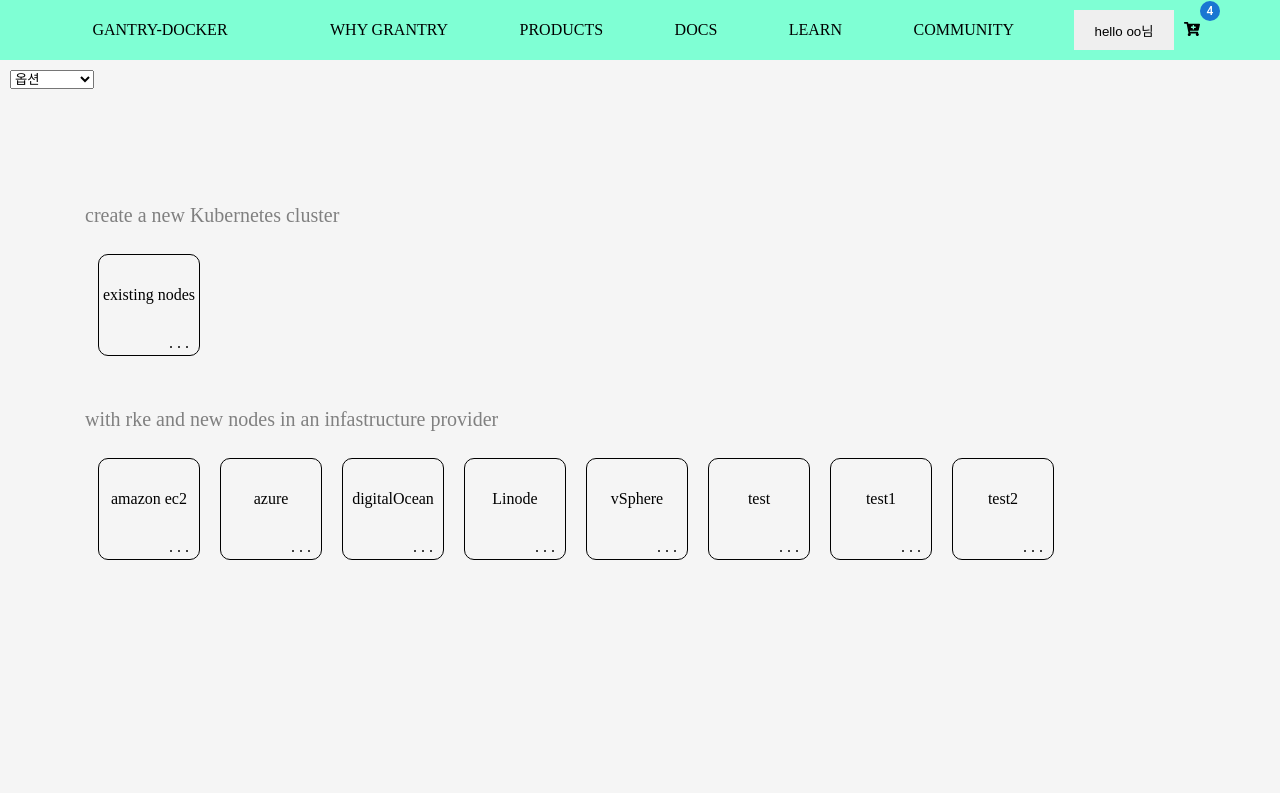
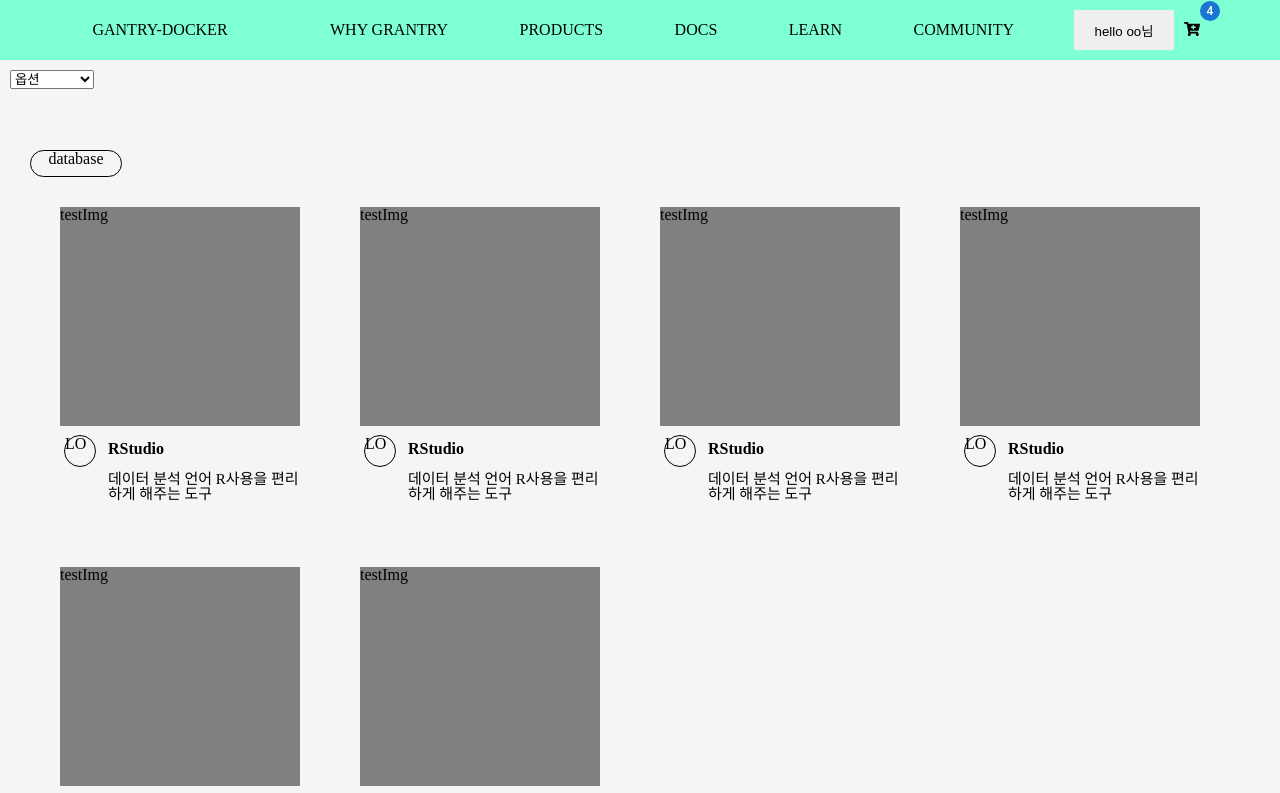
Before and after one commit to gantry-project/gantry-docker, a React (Create React App) app in the folder front/: page /dockerList in a window 1280 px wide. Shown: the top 793 px of the page. Built offline with nearby package versions, Linux system fonts and the light colour scheme.

Commit message:
front-dockerListPage

```diff
--- a/front/src/components/DockerList/DockerCat.tsx
+++ b/front/src/components/DockerList/DockerCat.tsx
@@ -1,19 +1,37 @@
-import React, { FC, useCallback, useState } from "react";
+import React, { FC, useCallback, useState, useEffect } from "react";
 import styled from "@emotion/styled";
 
 //compoments
-
+interface Containers {
+  datas: {
+    id: string;
+    title: string;
+    img: string;
+    desc: string;
+    logo: string;
+  }[];
+}
 interface Props {
   datas: {
+    id: string;
     title: string;
-    items: string[];
+    img: string;
+    desc: string;
+    logo: string;
   }[];
+
   state: boolean;
 }
 
 const DockerCat: FC<Props> = ({ datas, state }) => {
   const [isHovered, setIsHovered] = useState(state);
+  const [containers, setContainers] = useState<Containers>();
   /**유저가 고른 데이터 */
+  useEffect(() => {
+    setContainers({ datas });
+    console.log(containers);
+  }, [datas]);
+
   const onClickHandler = useCallback((title: string, item: string) => {
     console.log("title", title);
     console.log("item", item);
@@ -21,85 +39,89 @@ const DockerCat: FC<Props> = ({ datas, state }) => {
 
   return (
     <>
-      {datas.map((data) => {
+      <Category>database</Category>
+      <Container>
+        {containers?.datas.map((item) => {
           return (
-          <Container>
-            <Title data-name="title">{data.title}</Title>
-            <ItemsWrapper>
-              {data.items.map((item) => {
-                return (
-                  <ItemWrapper isHovered={state}>
-                    <ItemTop
-                      data-name={item}
-                      onClick={() => onClickHandler(data.title, item)}
-                    >
-                      {item}
-                    </ItemTop>
+            <>
+              <ItemWrapper>
+                <ImageWrapper>{item.img}</ImageWrapper>
                 <ItemBottom>
-                      <Detail>. . .</Detail>
+                  <ItemLogoWrapper>
+                    <Logo>LO</Logo>
+                  </ItemLogoWrapper>
+                  <ItemBottomRight>
+                    <ItemTitle>{item.title}</ItemTitle>
+                    <ItemDesc>{item.desc}</ItemDesc>
+                  </ItemBottomRight>
                 </ItemBottom>
               </ItemWrapper>
+            </>
           );
         })}
-            </ItemsWrapper>
       </Container>
-        );
-      })}
     </>
   );
 };
 
 export default DockerCat;
 
-const Title = styled.h1`
-  font-size: 20px;
-  color: gray;
+const Container = styled.div`
+  /* flex-direction: column; */
+  width: 100%;
+  display: flex;
+  flex-wrap: wrap;
 `;
-const Container = styled.div`
-  display: flex;
-  flex-direction: column;
-
-  padding: 15px;
-  margin: 10px;
+const Category = styled.h1`
+  border: 1px solid black;
+  width: 90px;
+  height: 25px;
+  text-align: center;
+  border-radius: 20px;
 `;
 
-const ItemsWrapper = styled.div`
-  display: flex;
-  margin: 19px 3px 3px 3px;
-  flex-wrap: wrap;
+const ItemWrapper = styled.div`
+  width: 240px;
+  height: 300px;
+  padding: 30px;
+  cursor: pointer;
+`;
+const ImageWrapper = styled.div`
+  width: 100%;
+  height: 73%;
+  margin-bottom: 5px;
+  background-color: gray;
 `;
 
-const ItemWrapper = styled.div<{ isHovered: boolean }>`
-  min-width: 100px;
-  height: 100px;
-  border: 1px solid black;
-  margin: 10px;
-  border-radius: 10px;
-  flex-direction: column;
-  cursor: pointer;
-  ${({ isHovered }) =>
-    isHovered &&
-    `
-    &:hover {
-      background-color: #aac9e4;
-      transform: scale(1.1);
-    }
-  `}
-`;
-const ItemTop = styled.div`
-  align-items: center;
+const ItemBottom = styled.div`
+  width: 100%;
+  height: 25%;
   display: flex;
   justify-content: center;
-  height: 80%;
-`;
-const ItemBottom = styled.div`
-  width: 100%;
-  height: 20%;
-  display: flex;
-  justify-content: end;
   align-items: center;
 `;
-const Detail = styled.div`
+const ItemLogoWrapper = styled.div`
+  height: 100%;
+
+  width: 20%;
+`;
+const Logo = styled.div`
+  border: 1px solid black;
+  border-radius: 50%;
+  margin: 4px;
+  height: 30px;
   width: 30px;
+`;
+const ItemBottomRight = styled.div`
   height: 100%;
+  width: 80%;
+
+  margin-top: 20px;
 `;
+const ItemTitle = styled.h1`
+  font-weight: bold;
+  margin-bottom: 15px;
+`;
+const ItemDesc = styled.div`
+  font-size: 15px;
+`;
--- a/front/src/dummyData.js
+++ b/front/src/dummyData.js
@@ -1,21 +1,44 @@
 export const dummyData = [
   {
-    key: 1,
-    title: "create a new Kubernetes cluster",
-    items: ["existing nodes"],
+    id: "1",
+    title: "RStudio",
+    desc: "데이터 분석 언어 R사용을 편리하게 해주는 도구 ",
+    img: "testImg",
+    logo: "test",
   },
   {
-    key: 2,
-    title: "with rke and new nodes in an infastructure provider",
-    items: [
-      "amazon ec2",
-      "azure",
-      "digitalOcean",
-      "Linode",
-      "vSphere",
-      "test",
-      "test1",
-      "test2",
-    ],
+    id: "2",
+    title: "RStudio",
+    desc: "데이터 분석 언어 R사용을 편리하게 해주는 도구 ",
+    img: "testImg",
+    logo: "test",
+  },
+  {
+    id: "3",
+    title: "RStudio",
+    desc: "데이터 분석 언어 R사용을 편리하게 해주는 도구 ",
+    img: "testImg",
+    logo: "test",
+  },
+  {
+    id: "4",
+    title: "RStudio",
+    desc: "데이터 분석 언어 R사용을 편리하게 해주는 도구 ",
+    img: "testImg",
+    logo: "test",
+  },
+  {
+    id: "5",
+    title: "RStudio",
+    desc: "데이터 분석 언어 R사용을 편리하게 해주는 도구 ",
+    img: "testImg",
+    logo: "test",
+  },
+  {
+    id: "6",
+    title: "RStudio",
+    desc: "데이터 분석 언어 R사용을 편리하게 해주는 도구 ",
+    img: "testImg",
+    logo: "test",
   },
 ];
--- a/front/src/pages/DockerList.tsx
+++ b/front/src/pages/DockerList.tsx
@@ -20,10 +20,15 @@ const DockerList = () => {
 export default DockerList;
 
 const Container = styled.div`
-  height: 100vh;
+  height: 100%;
+  width: 100%;
   background-color: whitesmoke;
   padding: 10px;
 `;
 const Wrapper = styled.div`
   padding: 50px;
+  padding: 20px;
+
+  display: flex;
+  flex-direction: column;
 `;
```
Lines whose indentation alone changed are shown as unchanged.
